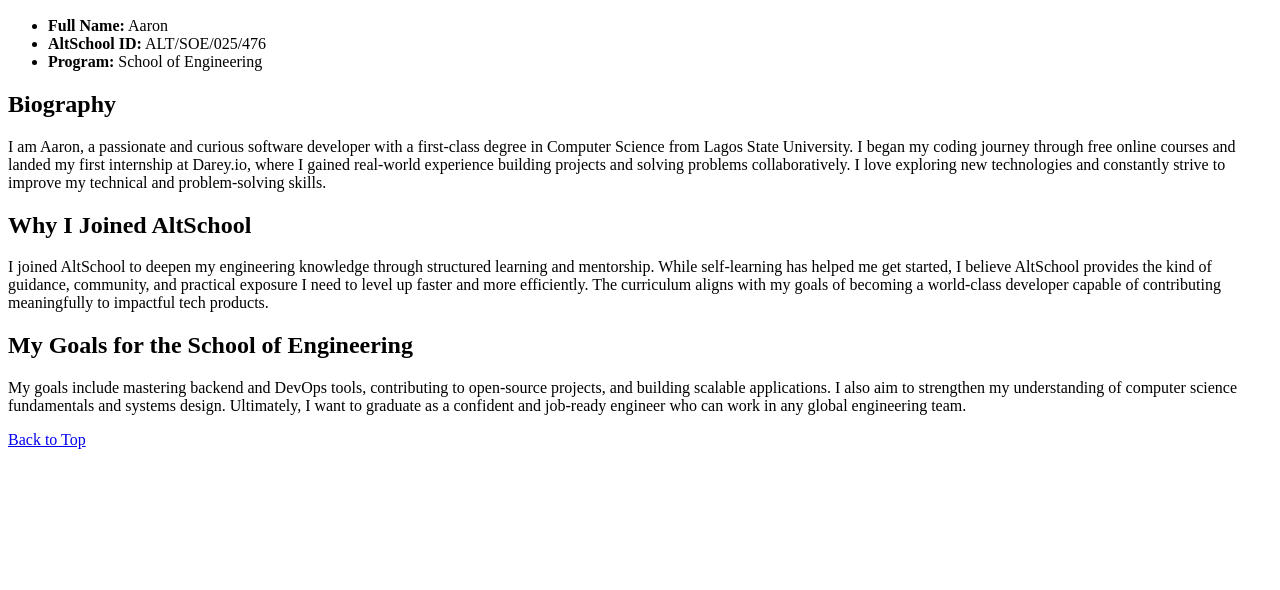
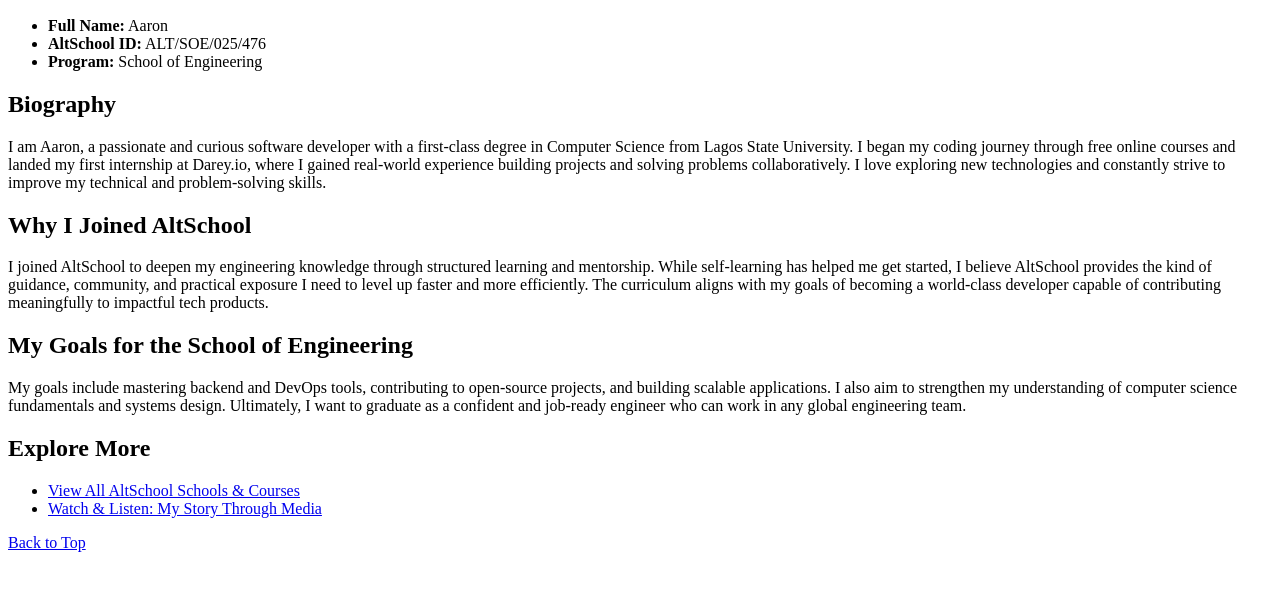
Before and after one commit to Aaron-Akinwande/Alt-School1, a plain HTML site: page index.html in a window 1280 px wide. Shown: the part 110-700 px from the top of the page. Drawn offline with Linux system fonts and the light colour scheme.

Commit message:
Addition to index

```diff
--- a/index.html
+++ b/index.html
@@ -39,6 +39,12 @@
     as a confident and job-ready engineer who can work in any global engineering team.
   </p>
 
+  <h2>Explore More</h2>
+  <ul>
+    <li><a href="table.html">View All AltSchool Schools & Courses</a></li>
+    <li><a href="media.html">Watch & Listen: My Story Through Media</a></li>
+  </ul>
+
   <p><a href="#top">Back to Top</a></p>
 
 </body>
```
